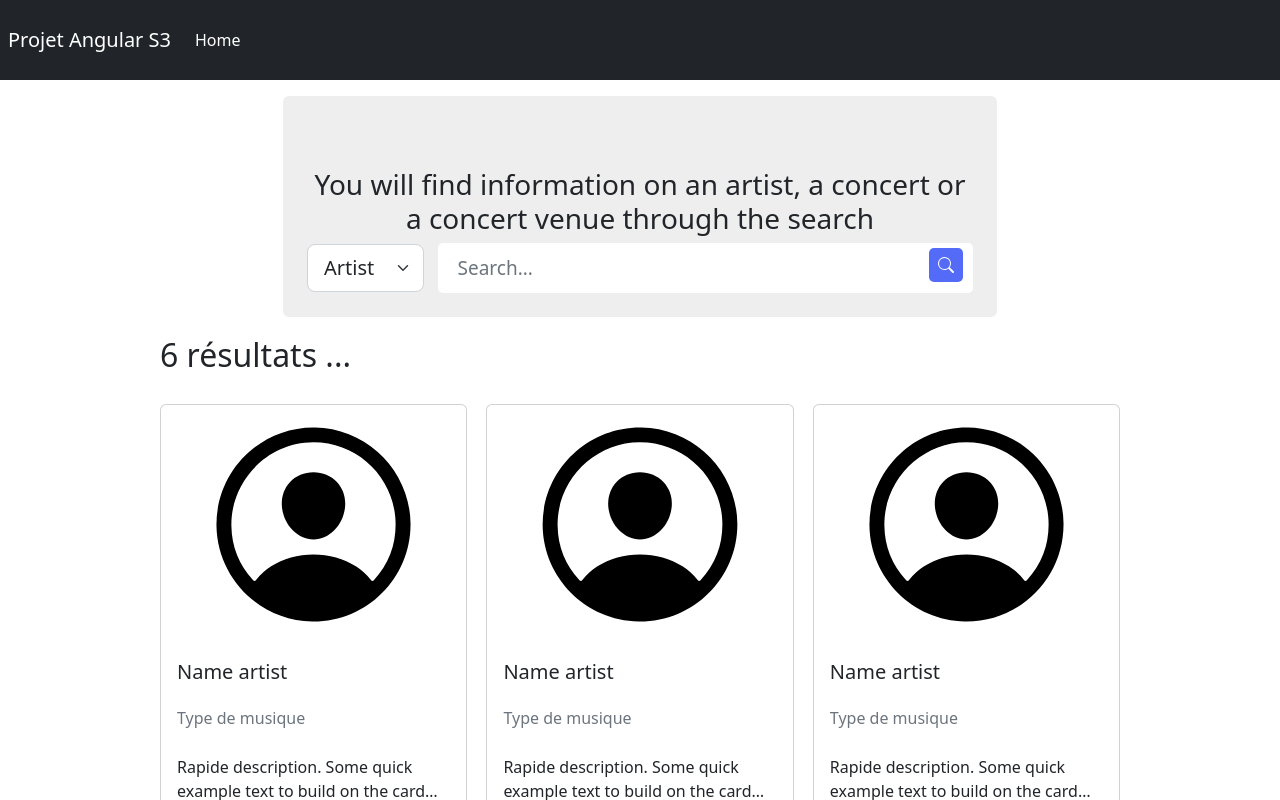
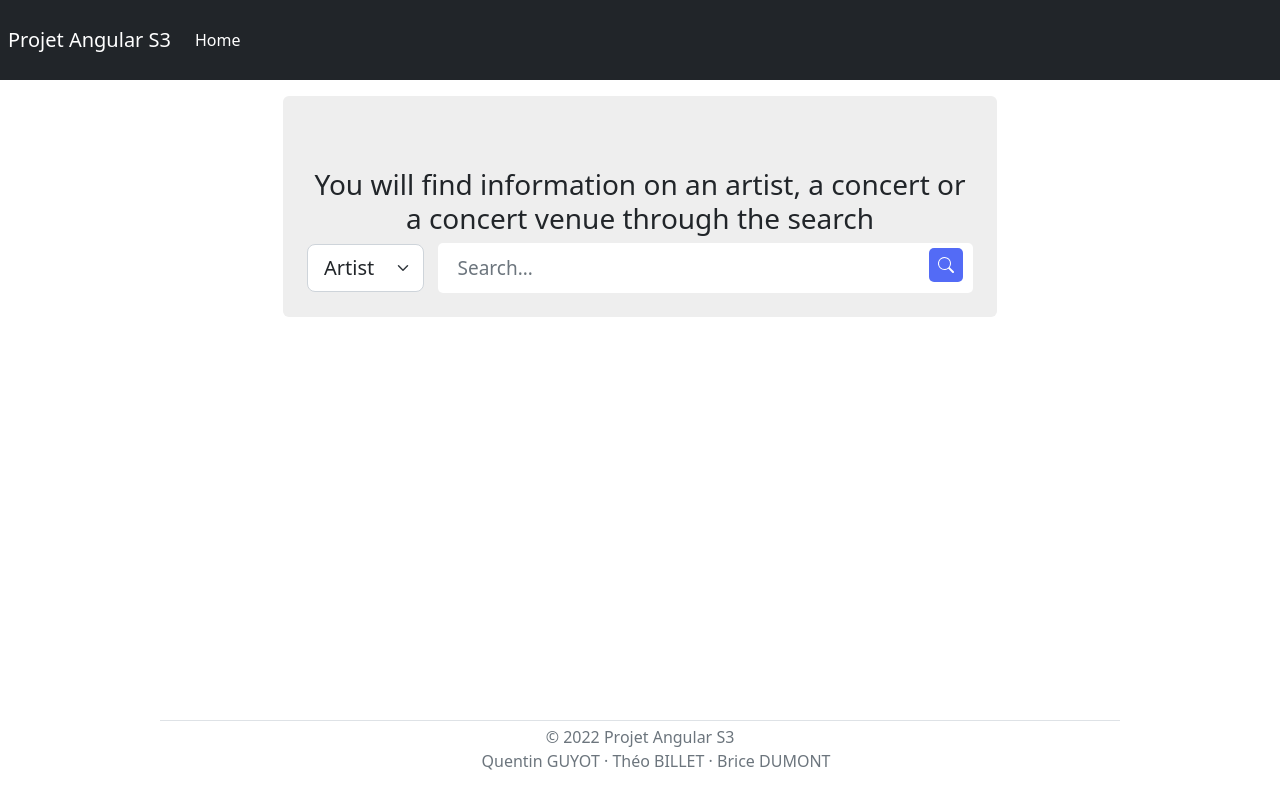
Before and after one commit to mithy45/angular_project, an Angular app in the folder AngularS3/: page /home in a window 1280 px wide. Shown: the top 800 px of the page. Built offline with nearby package versions, Linux system fonts and the light colour scheme.

Commit message:
lien entre la recherche de lartiste et api

```diff
--- a/AngularS3/src/app/app.module.ts
+++ b/AngularS3/src/app/app.module.ts
@@ -5,7 +5,6 @@ import { FormsModule, ReactiveFormsModule } from '@angular/forms';
 
 import { AppComponent } from './app.component';
 import { HomePageComponent } from './home-page/home-page.component';
-import { ArtistSearchComponent } from './artist-search/artist-search.component';
 import { ResultAreaComponent } from './components/result-area/result-area.component';
 import { NavBarDetailComponent } from './components/nav-bar-detail/nav-bar-detail.component';
 
@@ -21,7 +20,6 @@ import { FooterComponent } from './components/footer/footer.component';
   declarations: [
     AppComponent,
     HomePageComponent,
-    ArtistSearchComponent,
     ResultAreaComponent,
     NavBarDetailComponent,
     DetailConcertComponent,
--- a/AngularS3/src/app/artist-search/artist-search.component.html
+++ /dev/null
@@ -1,15 +0,0 @@
-<p>artist-search works!</p>
-<ul class="nav nav-tabs">
-    <li class="nav-item">
-      <a class="nav-link active" aria-current="page" href="#">Active</a>
-    </li>
-    <li class="nav-item">
-      <a class="nav-link" href="#">Link</a>
-    </li>
-    <li class="nav-item">
-      <a class="nav-link" href="#">Link</a>
-    </li>
-    <li class="nav-item">
-      <a class="nav-link disabled">Disabled</a>
-    </li>
-</ul>
--- a/AngularS3/src/app/artist-search/artist-search.component.ts
+++ /dev/null
@@ -1,15 +0,0 @@
-import { Component, OnInit } from '@angular/core';
-
-@Component({
-  selector: 'app-artist-search',
-  templateUrl: './artist-search.component.html',
-  styleUrls: ['./artist-search.component.css']
-})
-export class ArtistSearchComponent implements OnInit {
-
-  constructor() { }
-
-  ngOnInit(): void {
-  }
-
-}
--- a/AngularS3/src/app/components/result-area/result-area.component.html
+++ b/AngularS3/src/app/components/result-area/result-area.component.html
@@ -3,11 +3,11 @@
 <section class="area">
     <div class="container-card" *ngFor="let card of cards">
         <article class="card">
-            <img [src]="src" class="card-img-top h-50" alt="image artiste">
+            <img src="{{card.url}}" class="card-img-top h-50" alt="image artiste">
             <div class="card-body h-50">
-              <h5 class="card-title"> Name artist</h5>
-              <h6 class="card-subtitle mb-2 text-muted"> Type de musique </h6>
-              <p class="card-text"> Rapide description. Some quick example text to build on the card title and make up the bulk of the card's content.</p>
+              <h5 class="card-title">{{card.title}}</h5>
+              <h6 class="card-subtitle mb-2 text-muted"> {{card.typeLabel}}  {{card.type}}</h6>
+              <p class="card-text"> {{card.description}}</p>
               <a href="/details/artist" class="btn btn-light stretched-link"> Know more </a>
             </div>
         </article>
--- a/AngularS3/src/app/components/result-area/result-area.component.ts
+++ b/AngularS3/src/app/components/result-area/result-area.component.ts
@@ -1,17 +1,40 @@
-import { Component, OnInit } from '@angular/core';
+import { Component, Input, OnChanges, OnInit } from '@angular/core';
+import { FormGroup } from '@angular/forms';
+import { LastFmApiService } from 'src/app/services/last-fm-api.service';
 
 @Component({
   selector: 'app-result-area',
   templateUrl: './result-area.component.html',
   styleUrls: ['./result-area.component.css']
 })
-export class ResultAreaComponent implements OnInit {
+export class ResultAreaComponent implements OnInit, OnChanges {
 
-  src = "../assets/person-circle-outline.svg";
-  cards = [1,2,3,4,5,6];
-  constructor() { }
+  @Input() searchForm: string;
+  cards = [];
+
+  constructor(private lastFmApiService: LastFmApiService) {
+  }
 
   ngOnInit(): void {
   }
 
+  ngOnChanges() {
+    this.cards = [];
+    let jsonSearchForm = JSON.parse(this.searchForm);
+    if (jsonSearchForm.filter == "artist") {
+      this.lastFmApiService.getListArtistBySearch(jsonSearchForm.search).subscribe(data => {
+        let artists = data["results"]["artistmatches"]["artist"];
+        artists.forEach(artist => {
+          var card = {
+            title: artist["name"],
+            typeLabel: "listeners",
+            type: artist["listeners"],
+            url: artist["image"][1]["#text"]
+          };
+          this.cards.push(card);
+        });
+      });
+    }
+  }
+
 }
--- a/AngularS3/src/app/home-page/home-page.component.html
+++ b/AngularS3/src/app/home-page/home-page.component.html
@@ -1,7 +1,7 @@
 <app-header></app-header>
 <div class="row d-flex justify-content-center">
   <div class="col-md-9">
-    <form [formGroup]="checkoutForm" class="card p-4 mt-3" (ngSubmit)="onSubmit()">
+    <form [formGroup]="searchForm" class="card p-4 mt-3" (ngSubmit)="onSubmit()">
       <h3 class="heading mt-5 text-center">You will find information on an artist, a concert or a concert venue through the search</h3>
       <div class="d-flex justify-content-center align-items-center">
         <select class="form-select form-select-lg" aria-label=".form-select-lg example" formControlName="filter" (change)="onChangeSelect($event)" >
@@ -12,7 +12,7 @@
         </select>
 
         <div class="search">
-          <input type="text" class="search-input form-control" required placeholder="Search..." formControlName="search" onClick="this.select();">
+          <input type="text" class="search-input form-control" placeholder="Search..." formControlName="search" onClick="this.select();">
           <button type="submit" class="search-icon btn" (ngSubmit)="onSubmit()">
             <svg xmlns="http://www.w3.org/2000/svg" width="16" height="16" fill="currentColor" class="bi bi-search" viewBox="0 0 16 16">
               <path d="M11.742 10.344a6.5 6.5 0 1 0-1.397 1.398h-.001c.03.04.062.078.098.115l3.85 3.85a1 1 0 0 0 1.415-1.414l-3.85-3.85a1.007 1.007 0 0 0-.115-.1zM12 6.5a5.5 5.5 0 1 1-11 0 5.5 5.5 0 0 1 11 0z"/>
@@ -29,6 +29,6 @@
   </div>
 </div>
 
-<app-result-area></app-result-area>
+<app-result-area *ngIf="serializedForm != undefined" [searchForm]="serializedForm"></app-result-area>
 
 <app-footer></app-footer>
--- a/AngularS3/src/app/home-page/home-page.component.ts
+++ b/AngularS3/src/app/home-page/home-page.component.ts
@@ -7,13 +7,15 @@ import { FormBuilder, FormGroup } from "@angular/forms";
   styleUrls: ['./home-page.component.css']
 })
 export class HomePageComponent implements OnInit {
-  checkoutForm: FormGroup;
+  searchForm: FormGroup;
+  serializedForm: string;
 
   selectValue: string = "artist";
   displayDateConcert: boolean = false;
 
+
   constructor(private formBuilder: FormBuilder) {
-    this.checkoutForm = this.formBuilder.group({
+    this.searchForm = this.formBuilder.group({
       filter: this.selectValue,
       search: '',
       dateMin: null,
@@ -30,7 +32,7 @@ export class HomePageComponent implements OnInit {
       this.displayDateConcert = true;
     } else {
       this.displayDateConcert = false;
-      this.checkoutForm.patchValue({
+      this.searchForm.patchValue({
                                   dateMin: null,
                                   dateMax: null
                                 });
@@ -38,10 +40,13 @@ export class HomePageComponent implements OnInit {
   }
 
   onSubmit() {
-    console.log("filter value : " + this.checkoutForm.get('filter')?.value);
-    console.log("search value : " + this.checkoutForm.get('search')?.value);
-    console.log("dateMin value : " + this.checkoutForm.get('dateMin')?.value);
-    console.log("dateMax value : " + this.checkoutForm.get('dateMax')?.value);
+    // console.log("filter value : " + this.searchForm.get('filter')?.value);
+    // console.log("search value : " + this.searchForm.get('search')?.value);
+    // console.log("dateMin value : " + this.searchForm.get('dateMin')?.value);
+    // console.log("dateMax value : " + this.searchForm.get('dateMax')?.value);
+    // console.log("checkoutForm : " + this.searchForm);
+    let formObj = this.searchForm.getRawValue();
+    this.serializedForm = JSON.stringify(formObj);
   }
 
 }
--- a/AngularS3/tsconfig.json
+++ b/AngularS3/tsconfig.json
@@ -5,7 +5,7 @@
     "baseUrl": "./",
     "outDir": "./dist/out-tsc",
     "forceConsistentCasingInFileNames": true,
-    "strict": true,
+    "strict": false,
     "noImplicitOverride": true,
     "noPropertyAccessFromIndexSignature": true,
     "noImplicitReturns": true,
```
Also changed, not shown: AngularS3/src/app/artist-search/artist-search.component.css (deleted), 1 other file (tests, documents, lock files or other folders).
